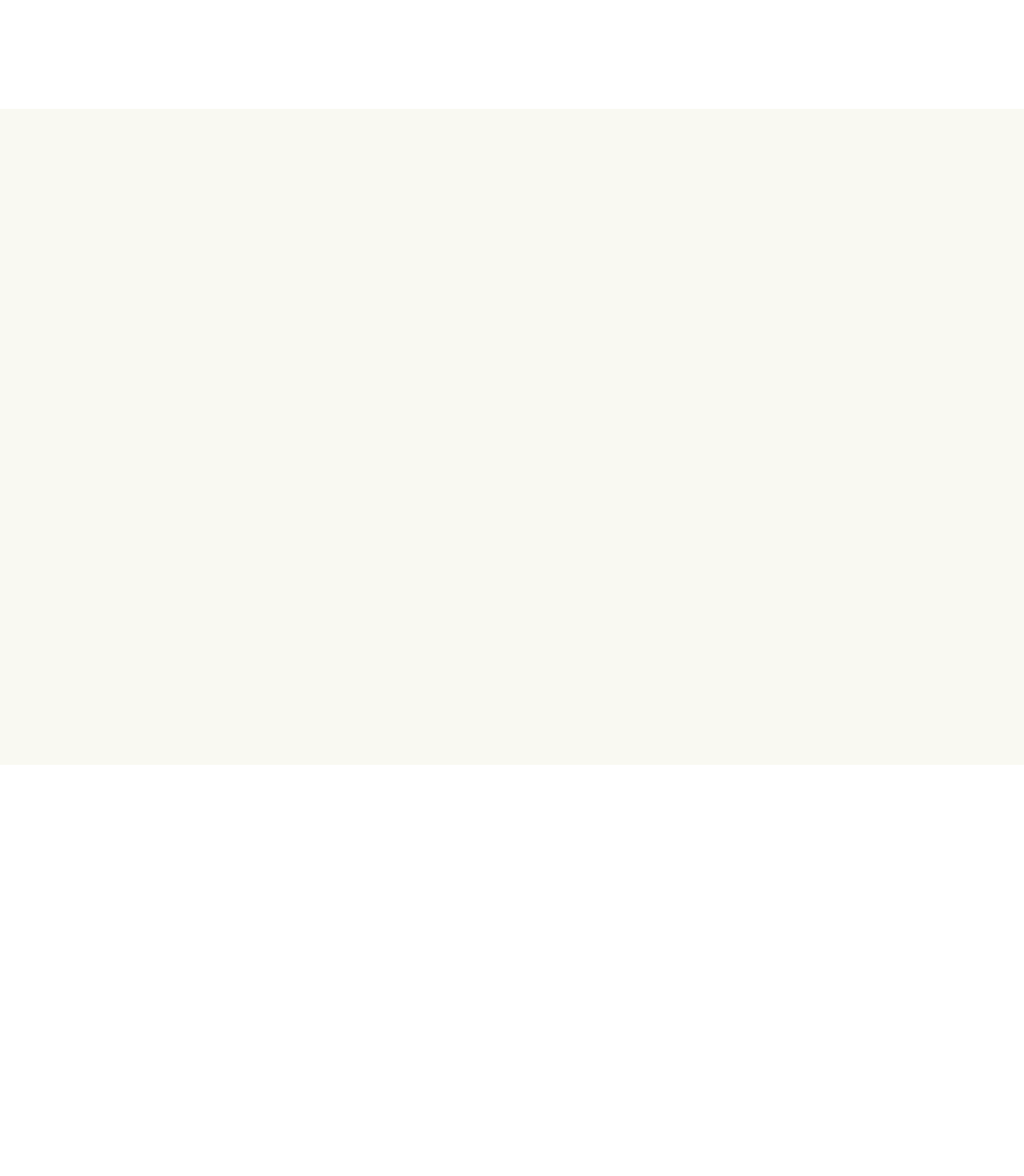
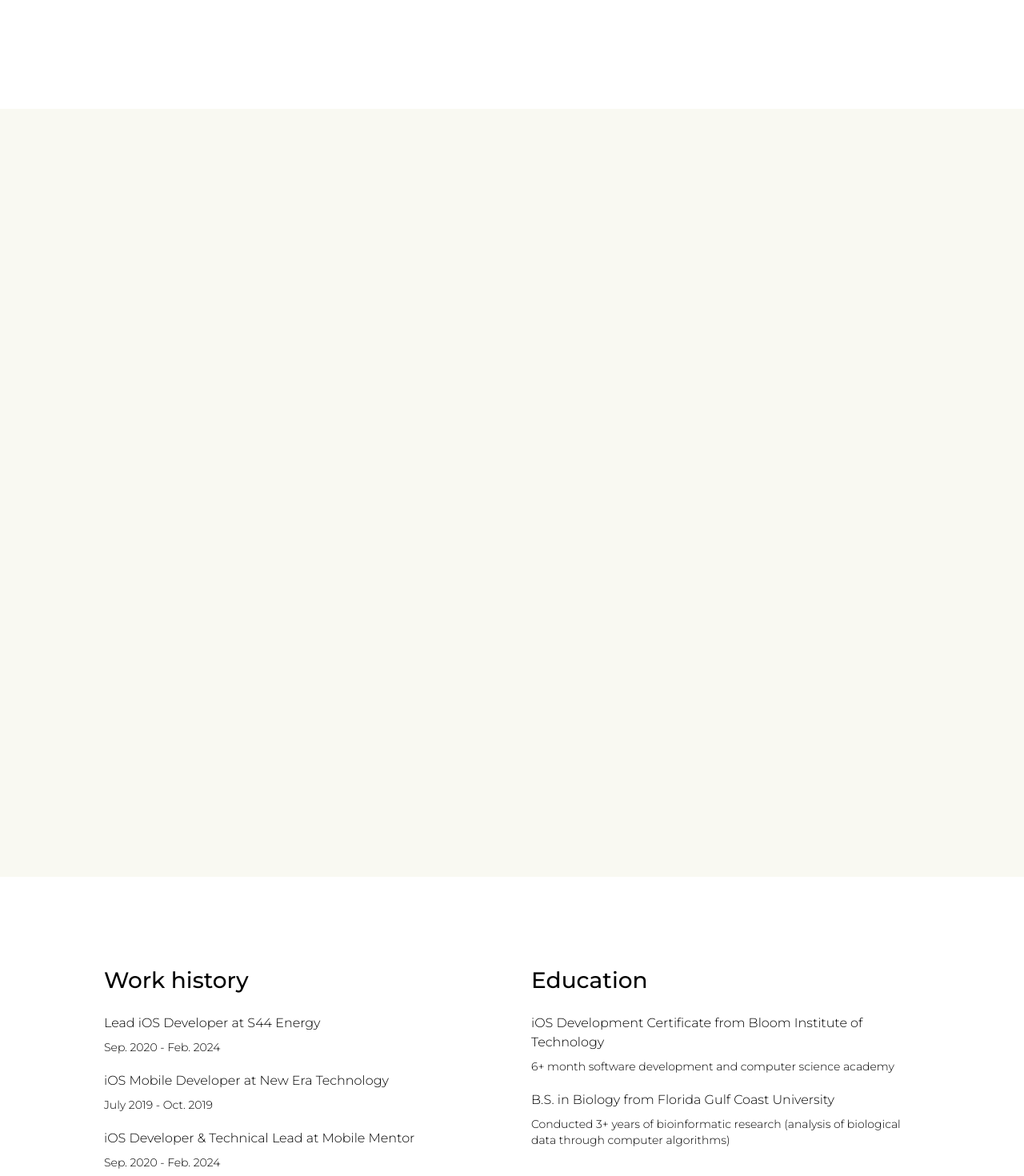
Before and after one commit to samanthagatt/portfolio, a React (Create React App) app: page / in a window 1280 px wide. Shown: the part 480-1950 px from the top of the page at 80% size. Built offline with nearby package versions, Linux system fonts and the light colour scheme.

Commit message:
Adds experience section

```diff
--- a/src/App.js
+++ b/src/App.js
@@ -9,23 +9,34 @@ import Home from "./components/Home";
 import Section from "./components/Section";
 
 import "./App.css";
+import Experience from "./components/Experience";
 
 const homeSection = {
     id: "home",
-    component: (id, index) => <Home key={index} sectionInfo={{ "id": id, "index": index }}
-    scrollToProjects={() => scrollToSection(projectsSection.id)} />
+    component: (info) =>
+        <Home sectionInfo={info}
+            scrollToProjects={() => scrollToSection(projectsSection.id)}
+            key={info.index} />
 };
 const projectsSection = {
     id: "projects",
-    component: (id, index) => <Section variant={evenOrOdd(index+1)} id={id} className="full-screen" key={index}></Section>
+    component: (info) =>
+        <Section variant={evenOrOdd(info.index + 1)}
+            id={info.id}
+            className="full-screen"
+            key={info.index} />
 };
 const experienceSection = {
     id: "experience",
-    component: (id, index) => <Section variant={evenOrOdd(index+1)} id={id} className="full-screen" key={index}></Section>
+    component: (info) => <Experience sectionInfo={info} key={info.index} />
 };
 const skillsSection = {
     id: "skills",
-    component: (id, index) => <Section variant={evenOrOdd(index+1)} id={id} className="full-screen" key={index}></Section>
+    component: (info) =>
+        <Section variant={evenOrOdd(info.index + 1)}
+            className="full-screen"
+            id={info.id}
+            key={info.index} />
 };
 const sections = [homeSection, projectsSection, experienceSection, skillsSection];
 
@@ -38,7 +49,8 @@ const App = () =>
         <ThemeProvider theme={createTheme(baseTheme, theme)}>
             <Nav sectionIds={sections.map((section) => section.id)}
                 scrollToSection={scrollToSection} />
-            {sections.map((section, index) => section.component(section.id, index))}
+            {sections.map((section, index) =>
+                section.component({ id: section.id, index: index }))}
         </ThemeProvider>
     </StyledEngineProvider>;
 
--- a/src/components/Experience.js
+++ b/src/components/Experience.js
@@ -0,0 +1,72 @@
+import React from "react";
+import { Typography } from "@mui/material";
+
+import { evenOrOdd } from "../convenienceFunctions";
+import Section from "./Section";
+import { Stack } from "@mui/system";
+
+
+const workItemData = [
+    {
+        title: "Lead iOS Developer",
+        company: "S44 Energy",
+        dateRange: "Sep. 2020 - Feb. 2024"
+    },
+    {
+        title: "iOS Mobile Developer",
+        company: "New Era Technology",
+        dateRange: "July 2019 - Oct. 2019"
+    },
+    {
+        title: "iOS Developer & Technical Lead",
+        company: "Mobile Mentor",
+        dateRange: "Sep. 2020 - Feb. 2024"
+    }
+];
+
+const educationItemData = [
+    {
+        degree: "iOS Development Certificate",
+        institution: "Bloom Institute of Technology",
+        description: "6+ month software development and computer science academy"
+    },
+    {
+        degree: "B.S. in Biology",
+        institution: "Florida Gulf Coast University",
+        description: "Conducted 3+ years of bioinformatic research (analysis of biological data through computer algorithms)"
+    }
+];
+
+const ExperienceColumn = ({ title, items }) =>
+    <Stack sx={{ flex: 1 }} spacing="1.5rem" >
+        <Typography variant="h4">{title}</Typography>
+        <Stack spacing="1.25rem">{items}</Stack>
+    </Stack>;
+
+const ExperienceItem = ({ primary, secondary }) =>
+    <Stack spacing="0.5rem">
+        <Typography>{primary}</Typography>
+        <Typography variant="body2">{secondary}</Typography>
+    </Stack>;
+
+const WorkItem = ({ item: { title, company, dateRange } }) =>
+    <ExperienceItem primary={`${title} at ${company}`} secondary={dateRange} />;
+
+const EducationItem = ({ item: { degree, institution, description } }) =>
+    <ExperienceItem primary={`${degree} from ${institution}`} secondary={description} />;
+
+const workItems = workItemData.map((item, i) => <WorkItem item={item} key={i} />);
+
+const educationItems = educationItemData.map((item, i) => <EducationItem item={item} key={i} />);
+
+const Experience = ({ sectionInfo: { index, id } }) =>
+    <Section variant={evenOrOdd(index + 1)} id={id}>
+        <Stack direction={{ xs: "column", sm: "row" }}
+            spacing={{ xxs: "3rem", sm: "3rem" }}
+            sx={{ pt: "3rem" }}>
+            <ExperienceColumn title="Work history" items={workItems} />
+            <ExperienceColumn title="Education" items={educationItems} />
+        </Stack>
+    </Section>;
+
+export default Experience;
--- a/src/components/Home.js
+++ b/src/components/Home.js
@@ -6,12 +6,12 @@ import Section from "./Section";
 import { externalLinks } from "../data";
 import { evenOrOdd } from "../convenienceFunctions";
 
-const Home = ({ sectionInfo, scrollToProjects }) =>
-  <Section variant={evenOrOdd(sectionInfo.index + 1)} id={sectionInfo.id}>
+const Home = ({ sectionInfo: { index, id }, scrollToProjects }) =>
+  <Section variant={evenOrOdd(index + 1)} id={id}>
     <Stack direction={{ sm: "column", md: "row" }}
       spacing={{ xxs: "1.5rem", md: "2rem" }}
       alignItems={{ sm: "flex-start", md: "flex-end" }}
-      sx={{ pt: "6rem", pb: "4.75em" }}>
+      sx={{ pt: "6rem", pb: "4em" }}>
       <Typography variant="h1" sx={{ flex: 1 }}>
         Samantha Gatt
       </Typography>
--- a/src/components/Nav/Nav.js
+++ b/src/components/Nav/Nav.js
@@ -10,7 +10,7 @@ import GitHubLogo from "./GitHubLogo.js";
 import { externalLinks } from "../../data.js";
 import SourceCodeIcon from "../SourceCodeIcon.js";
 
-const SocialLinks = ({ sx = [] }) =>
+const ExternalLinks = ({ sx = [] }) =>
   <Stack direction="row" spacing="1rem" justifyContent="center" sx={sx}>
     <Button
       component="a"
@@ -38,12 +38,12 @@ const Nav = ({ sectionIds, scrollToSection }) => {
   const mdUpBreakpoint = useMediaQuery(theme.breakpoints.up("md"));
   const [menuDisplayed, setMenuDisplayed] = useState(false);
 
-  const NavButtons = () =>
-    sectionIds.map(id => <>
-      <Button onClick={() => scrollToSection(id)} key={id}>
-        {id.charAt(0).toUpperCase() + id.slice(1)}
-      </Button>
-    </>);
+  const NavButtons = () => sectionIds.map(id =>
+    <Button onClick={() => scrollToSection(id)} key={id}>
+      {id.charAt(0).toUpperCase() + id.slice(1)}
+    </Button>
+  );
+
   const MenuButton = () =>
     <IconButton aria-label="menu" onClick={() => setMenuDisplayed(true)}>
       <MenuIcon color="primary" sx={{ height: "2rem", width: "auto" }} />
@@ -59,7 +59,7 @@ const Nav = ({ sectionIds, scrollToSection }) => {
             {<NavButtons />}
           </Stack>}
       </Stack>
-      {mdUpBreakpoint ? <SocialLinks /> : <MenuButton theme={theme} />}
+      {mdUpBreakpoint ? <ExternalLinks /> : <MenuButton theme={theme} />}
       {!mdUpBreakpoint &&
         <SwipeableDrawer open={menuDisplayed}
           anchor="right"
@@ -67,7 +67,7 @@ const Nav = ({ sectionIds, scrollToSection }) => {
           onOpen={() => setMenuDisplayed(true)}>
           <Stack component="nav" spacing="2rem" sx={{ p: "2rem 3rem" }}>
             <NavButtons />
-            <SocialLinks sx={{ pt: "1rem" }} />
+            <ExternalLinks sx={{ pt: "1rem" }} />
           </Stack>
         </SwipeableDrawer>}
     </Toolbar>
--- a/src/components/Section.js
+++ b/src/components/Section.js
@@ -2,9 +2,9 @@ import { styled } from "@mui/system";
 import { accentColor2, appBarHeight, contentHorizontalPadding, secondaryColor } from "../theme";
 
 const Section = styled("section")(({ variant }) => ({
-    paddingBottom: "1.25rem",
+    paddingTop: appBarHeight,
     ...contentHorizontalPadding,
-    margin: `${appBarHeight} 0rem 0rem 0rem`,
+    paddingBottom: "6rem",
     ...(variant === "even" && {
         backgroundColor: accentColor2
     }),
--- a/src/theme.js
+++ b/src/theme.js
@@ -1,4 +1,4 @@
-import { createTheme } from "@mui/system";
+import { createTheme, fontSize, fontWeight } from "@mui/system";
 
 export const primaryColor = "rgb(0, 0, 0)";
 export const secondaryColor = "rgb(255, 255, 255)";
@@ -86,6 +86,22 @@ export const theme = {
             fontWeight: "500",
             lineHeight: "2rem",
             color: accentColor1
+        },
+        h4: {
+            fontSize: "1.75rem",
+            fontWeight: "450",
+            [baseTheme.breakpoints.between("sm", "lg")]: {
+                fontSize: "1.5rem"
+            },
+            [baseTheme.breakpoints.down("sm")]: {
+                fontSize: "1.25rem"
+            }
+        },
+        body1: {
+            fontWeight: 350
+        },
+        body2: {
+            fontWeight: 300
         }
     },
     components: {
```
Also changed, not shown: src/components/Education.js (deleted), src/components/Projects.js (added).
